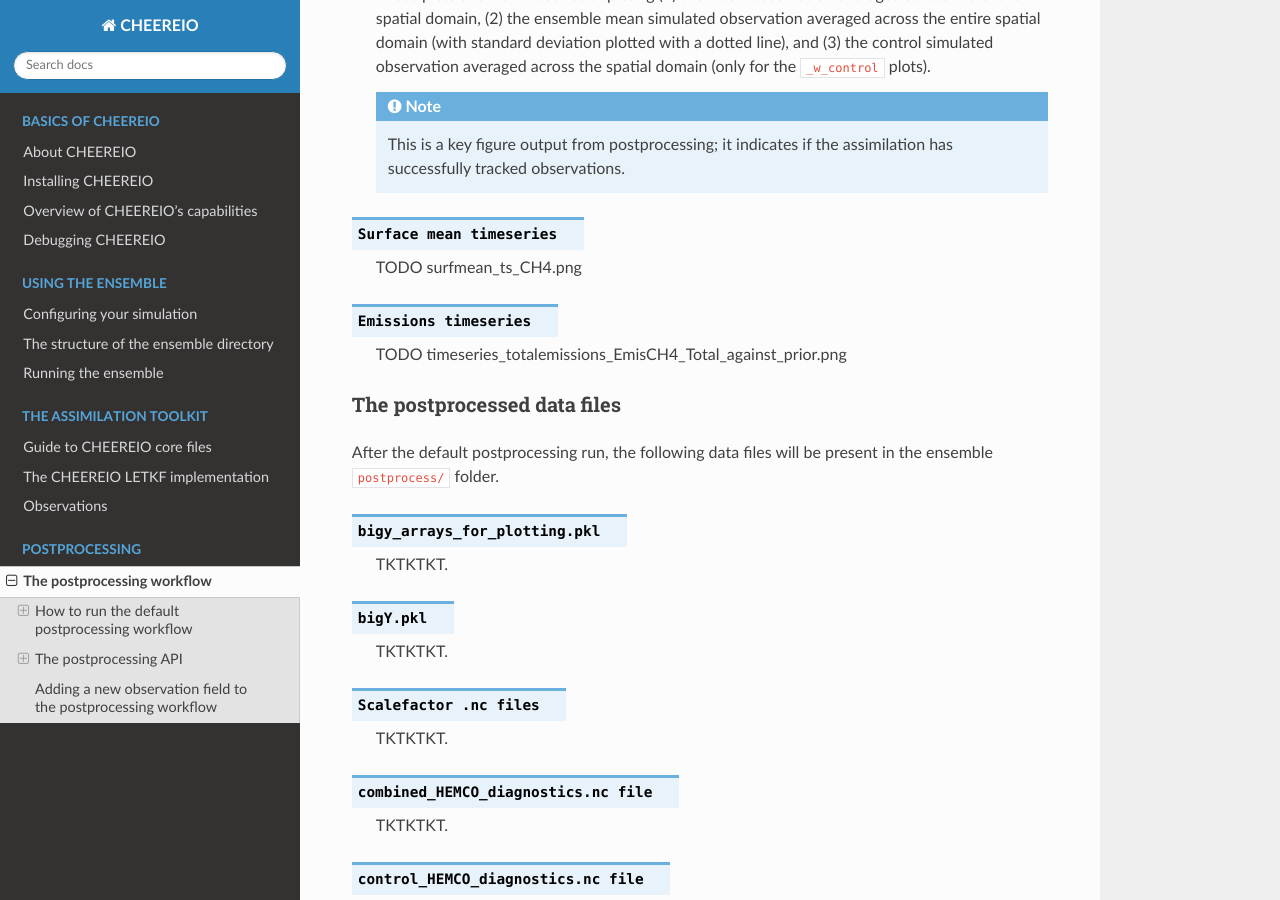
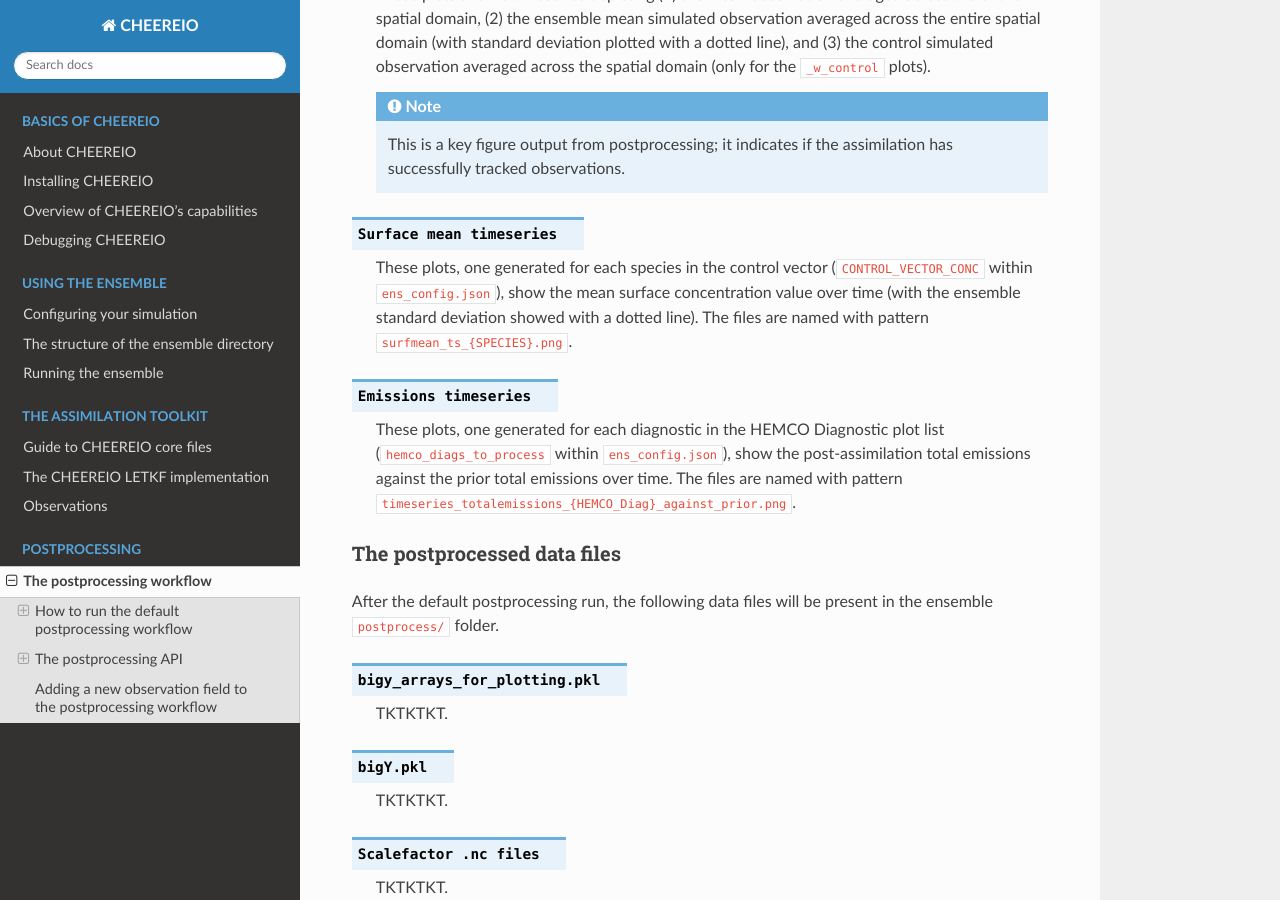
Before and after one commit to drewpendergrass/CHEEREIO, a Sphinx documentation site: the page built from docs/Postprocess-workflow.rst, in a window 1280 px wide and 900 px high, scrolled down 2407 px. Built offline with Sphinx 7.4.7 and the Read the Docs theme 2.0.0, drawn with Linux system fonts in a browser that asks for light colours.

Commit message:
postprocess update

```diff
--- a/docs/Postprocess-workflow.rst
+++ b/docs/Postprocess-workflow.rst
@@ -74,11 +74,11 @@ If the postprocessing workflow runs successfully, then the following figures and
 
 .. option:: Surface mean timeseries
 
-	 TODO surfmean_ts_CH4.png
+	 These plots, one generated for each species in the control vector (``CONTROL_VECTOR_CONC`` within ``ens_config.json``), show the mean surface concentration value over time (with the ensemble standard deviation showed with a dotted line). The files are named with pattern ``surfmean_ts_{SPECIES}.png``.
 
 .. option:: Emissions timeseries
 
-	TODO timeseries_totalemissions_EmisCH4_Total_against_prior.png
+	These plots, one generated for each diagnostic in the HEMCO Diagnostic plot list (``hemco_diags_to_process`` within ``ens_config.json``), show the post-assimilation total emissions against the prior total emissions over time. The files are named with pattern ``timeseries_totalemissions_{HEMCO_Diag}_against_prior.png``.
 
 
 The postprocessed data files
```
